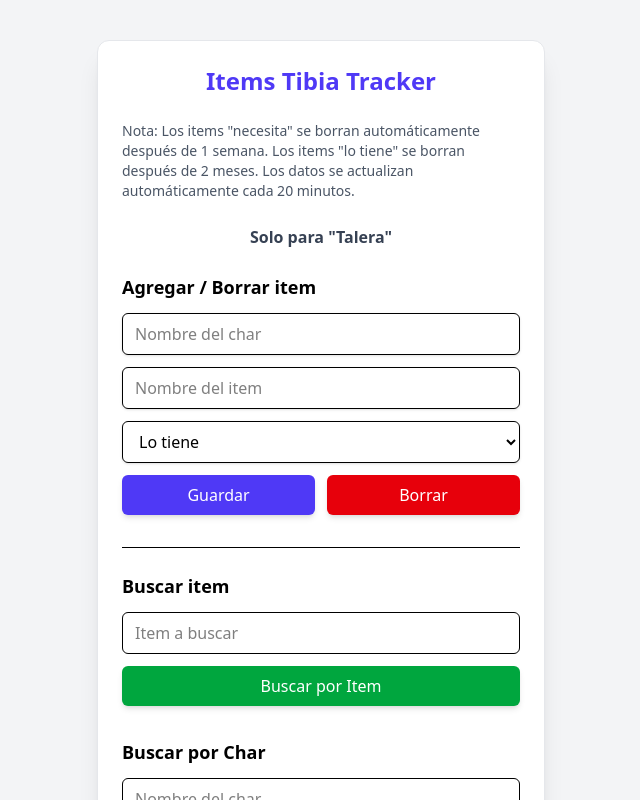
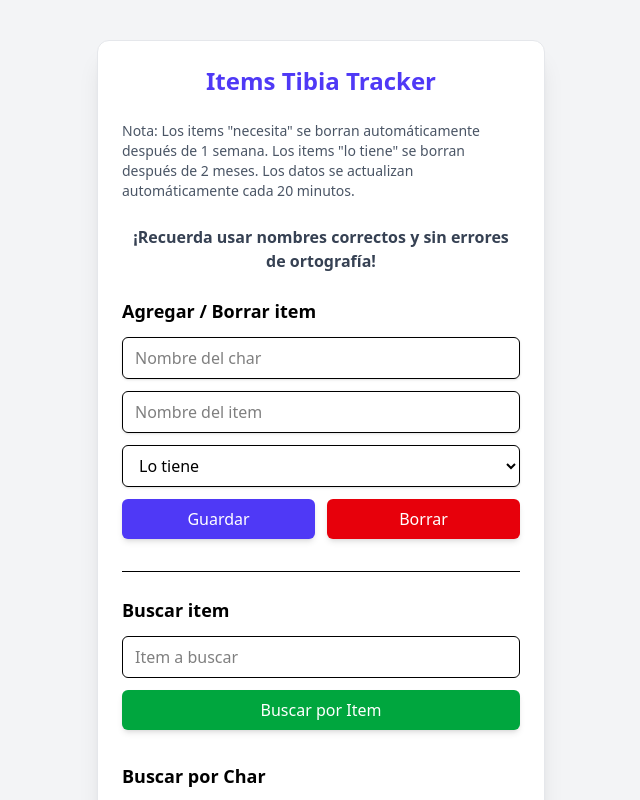
Before and after one commit to Gera-Desarrollador-web/TibiaItemTracker, a React (Vite) app: page / in a window 1280 px wide. Shown: the top 800 px of the page, without its empty margins (319-959 px from the left). Built offline with nearby package versions, Linux system fonts and the light colour scheme; no server answers; the database is empty.

Commit message:
Primer commit - Tibia Item Tracker

```diff
--- a/src/App.jsx
+++ b/src/App.jsx
@@ -302,7 +302,7 @@
           Los datos se actualizan automáticamente cada 20 minutos.
         </p>
         <p className="font-bold text-center text-gray-700 mb-6">
-          Solo para "Talera"
+          ¡Recuerda usar nombres correctos y sin errores de ortografía!
         </p>
 
 
```
